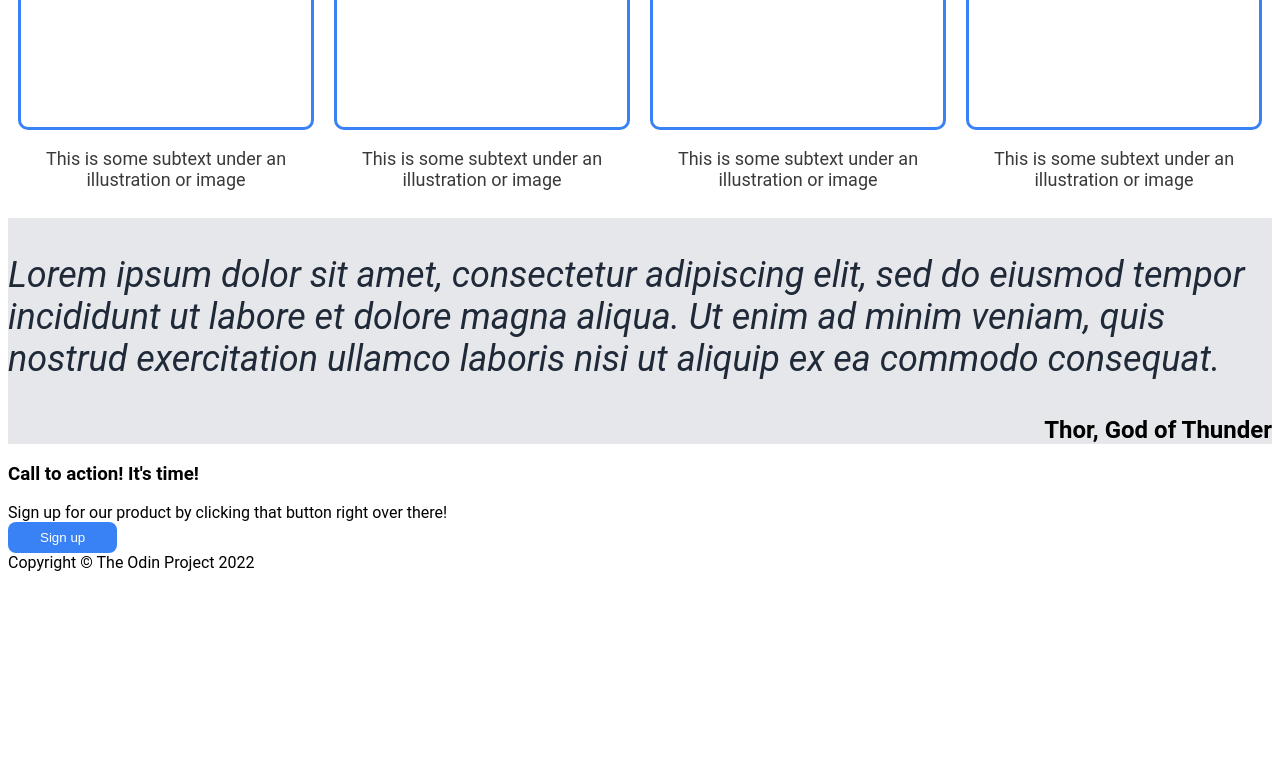
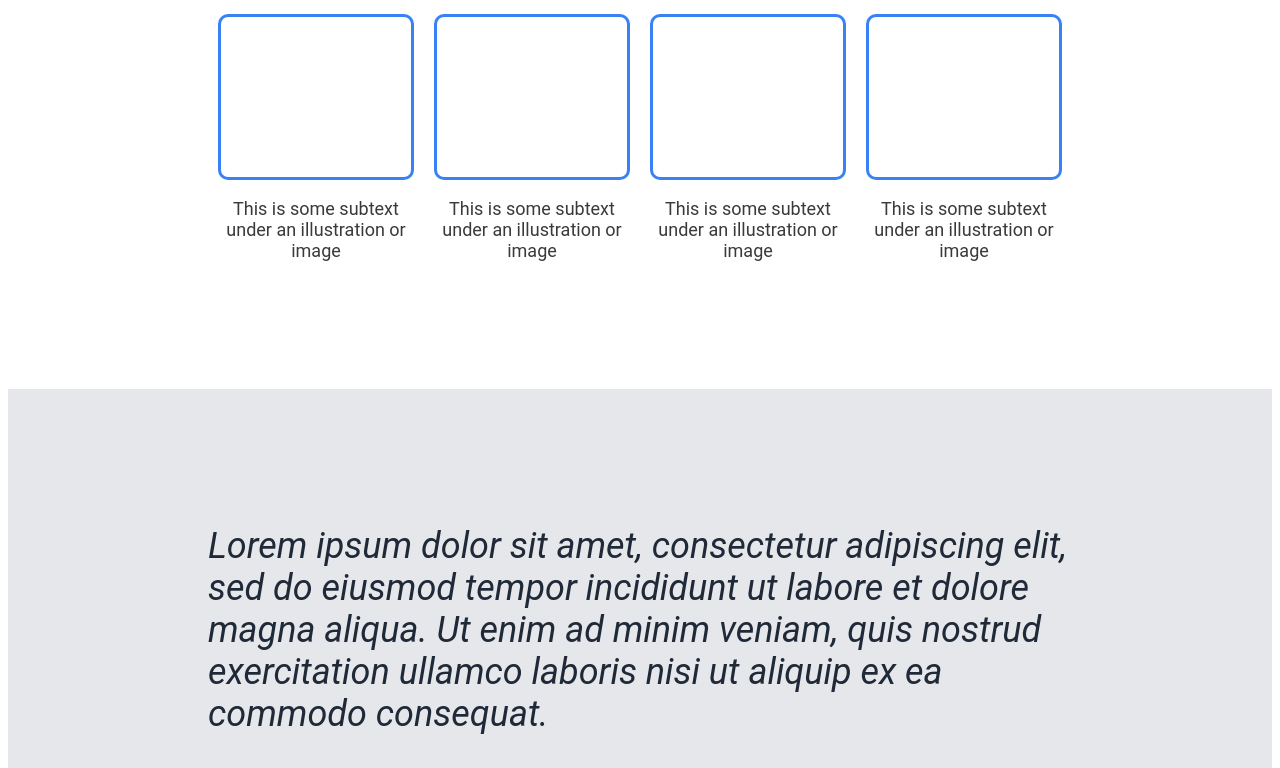
Before and after one commit to CalebAHJ/odin-landing-page, a plain HTML site: page index.html in a window 1280 px wide. Shown: the part 631-1399 px from the top of the page. Before the commit the page ends 1211 px from the top, so only its background shows below. Drawn offline with Linux system fonts and the light colour scheme.

Commit message:
spacing for middle content done

```diff
--- a/style.css
+++ b/style.css
@@ -84,6 +84,7 @@ button {
     flex-direction: column;
     justify-content: center;
     align-items: center;
+    padding: 50px 200px 100px 200px;
 }
 
 .subhheader {
@@ -119,6 +120,7 @@ button {
     justify-content: center;
     align-items: center;
     background-color: #e5e7eb;
+    padding: 100px 200px;
 }
 
 .quote {
```
